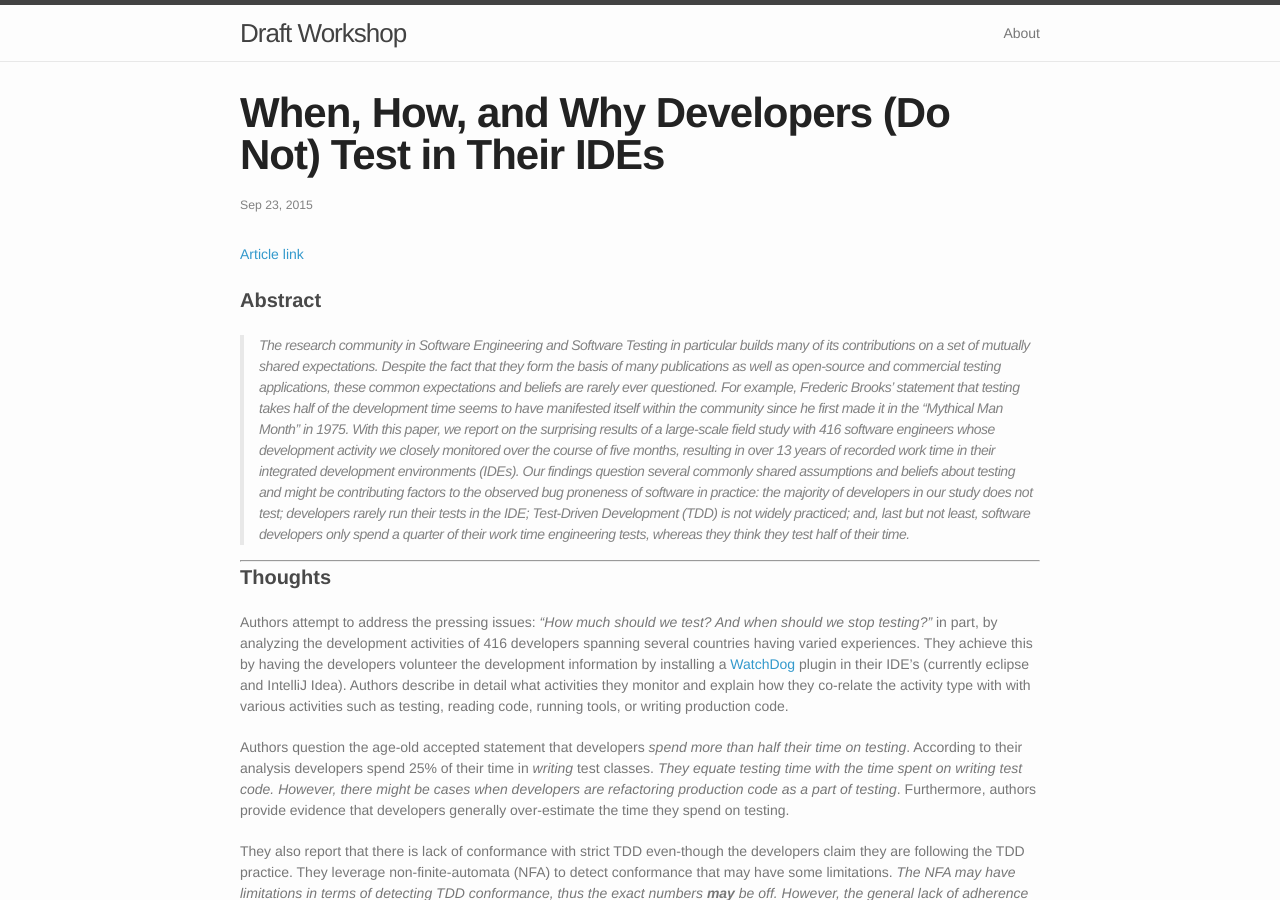
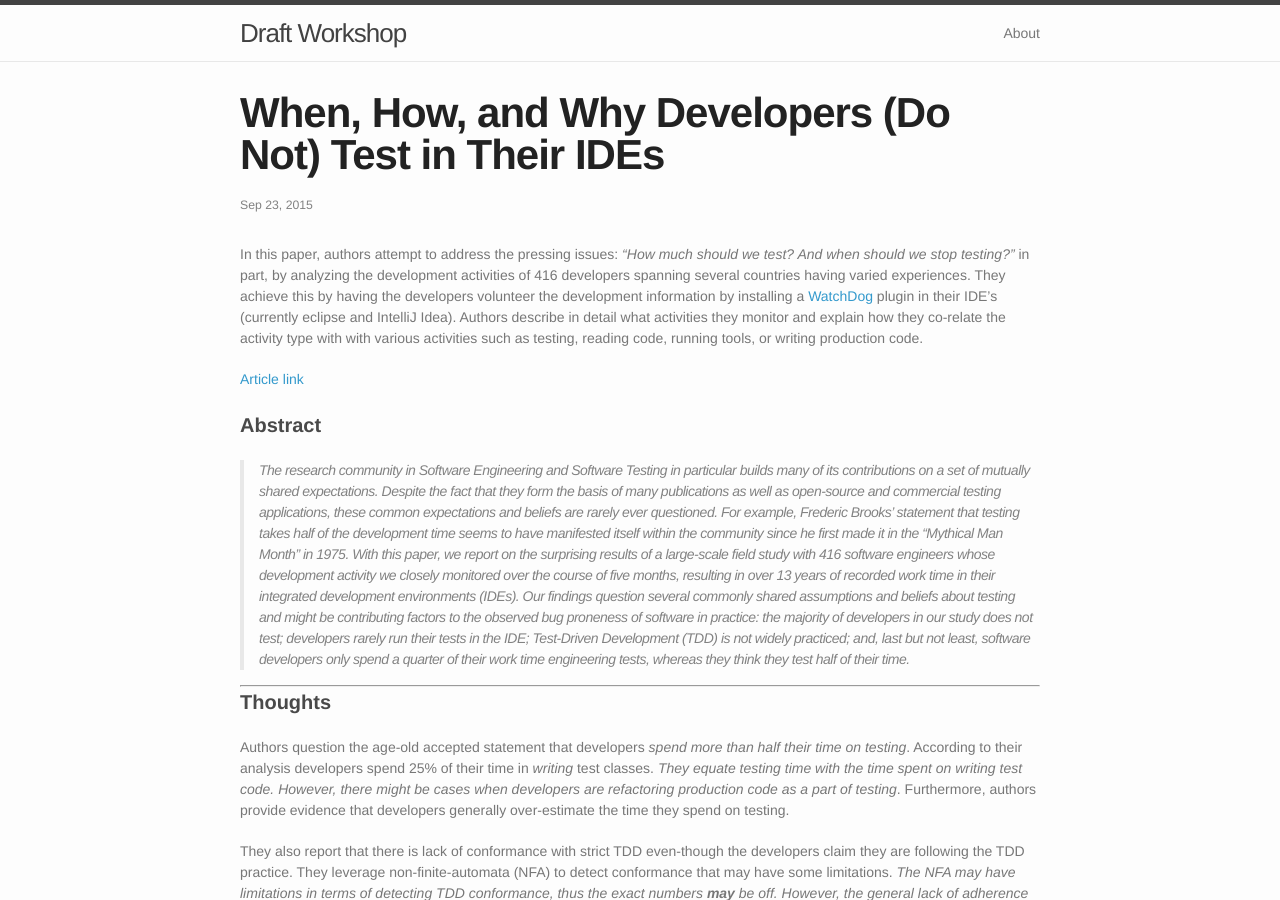
Before and after one commit to rahulpandita/Draft-Workshop, a Jekyll site: the page built from _posts/2015-09-23-Review-when-how-why-developers-test.markdown, in a window 1280 px wide and 900 px high. Built offline with Jekyll 4.4.1, drawn with Linux system fonts in a browser that asks for light colours; some of the changed lines change nothing that is shown.

Commit message:
Post Rorg

```diff
--- a/_posts/2015-09-23-Review-when-how-why-developers-test.markdown
+++ b/_posts/2015-09-23-Review-when-how-why-developers-test.markdown
@@ -5,6 +5,8 @@ date:   2015-09-23 8:00:00
 categories: Review
 ---
 
+In this paper, authors attempt to address the pressing issues: *"How much should we test? And when should we stop testing?"*  in part, by analyzing the development activities of 416 developers spanning several countries having varied experiences.
+They achieve this by having the developers volunteer the development information by installing a [WatchDog](http://testroots.org/testroots_watchdog.html) plugin in their IDE's (currently eclipse and IntelliJ Idea). Authors describe in detail what activities they monitor and explain how they co-relate the activity type with with various activities such as testing, reading code, running tools, or writing production code.
 
 [Article link](http://www.st.ewi.tudelft.nl/~mbeller/publications/2015_beller_gousios_panichella_zaidman_when_how_and_why_developers_do_not_test_in_their_ides.pdf)
 
@@ -16,9 +18,6 @@ categories: Review
 ---
 
 ####Thoughts
-Authors attempt to address the pressing issues: *"How much should we test? And when should we stop testing?"*  in part, by analyzing the development activities of 416 developers spanning several countries having varied experiences.
-They achieve this by having the developers volunteer the development information by installing a [WatchDog](http://testroots.org/testroots_watchdog.html) plugin in their IDE's (currently eclipse and IntelliJ Idea). Authors describe in detail what activities they monitor and explain how they co-relate the activity type with with various activities such as testing, reading code, running tools, or writing production code.
-
 Authors question the age-old accepted statement that developers *spend more than half their time on testing*.
 According to their analysis developers spend 25% of their time in *writing* test classes.
 *They equate testing time with the time spent on writing test code. However, there might be cases when developers are refactoring production code as a part of testing*.
```
